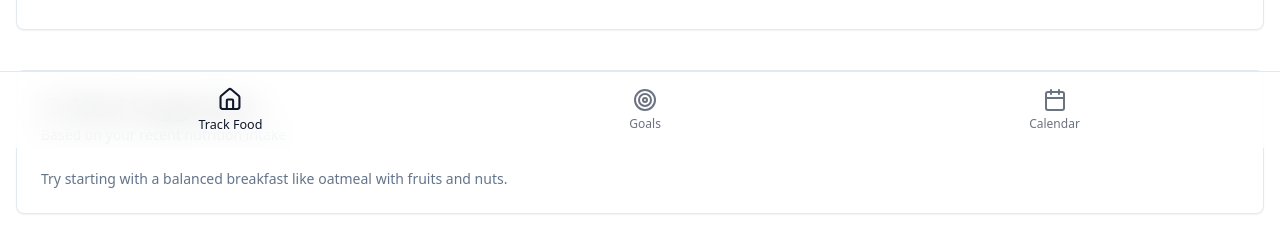
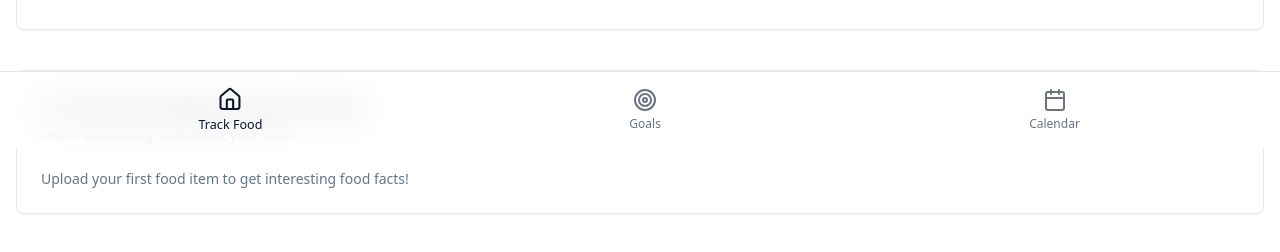
Before and after one commit to Jeevakrishna/food-focus-ai-32, a React (Vite) app: page / in a window 1280 px wide. Shown: the part 652-904 px from the top of the page. Built offline with nearby package versions, Linux system fonts and the light colour scheme.

Commit message:
Add fun fact feature
Implement a fun fact display below today's entries in the food tracking application. Each time a food item is uploaded, a fun fact related to that food will be shown to enhance user engagement.
[skip gpt_engineer]

```diff
--- /dev/null
+++ b/src/components/food/FoodFacts.tsx
@@ -0,0 +1,66 @@
+import { Brain } from "lucide-react";
+import {
+  Card,
+  CardContent,
+  CardDescription,
+  CardHeader,
+  CardTitle,
+} from "@/components/ui/card";
+
+interface FoodEntry {
+  description: string;
+  calories: number;
+  protein: number;
+  carbs: number;
+  fat: number;
+  timestamp: string;
+}
+
+interface FoodFactsProps {
+  entries: FoodEntry[];
+}
+
+export const FoodFacts = ({ entries }: FoodFactsProps) => {
+  const getFunFact = () => {
+    if (entries.length === 0) {
+      return "Upload your first food item to get interesting food facts!";
+    }
+
+    const lastEntry = entries[entries.length - 1];
+    const foodName = lastEntry.description.toLowerCase();
+
+    // Add more food facts as needed
+    const foodFacts: { [key: string]: string } = {
+      banana: "Bananas are technically berries, and they float in water because they are 75% water!",
+      apple: "Apples are members of the rose family, along with pears and plums.",
+      chicken: "Chicken is one of the most protein-rich foods, with about 31g of protein per 100g!",
+      rice: "Rice has been cultivated for more than 10,000 years and feeds half the world's population.",
+      egg: "An egg's shell can have up to 17,000 tiny pores on its surface.",
+      default: "Every food you eat has a unique story and nutritional profile that contributes to your health!"
+    };
+
+    // Check if we have a specific fact for this food
+    for (const [key, fact] of Object.entries(foodFacts)) {
+      if (foodName.includes(key)) {
+        return `Did you know that ${fact}`;
+      }
+    }
+
+    return foodFacts.default;
+  };
+
+  return (
+    <Card>
+      <CardHeader>
+        <CardTitle className="flex items-center gap-2">
+          <Brain className="w-5 h-5" />
+          Fun Fact About Your Food
+        </CardTitle>
+        <CardDescription>Learn something new about your food</CardDescription>
+      </CardHeader>
+      <CardContent>
+        <p className="text-sm text-muted-foreground">{getFunFact()}</p>
+      </CardContent>
+    </Card>
+  );
+};
--- a/src/pages/Index.tsx
+++ b/src/pages/Index.tsx
@@ -7,6 +7,7 @@ import { ThemeToggle } from "@/components/theme/ThemeToggle";
 import { CameraCapture } from "@/components/food/CameraCapture";
 import { FoodEntryList } from "@/components/food/FoodEntryList";
 import { FoodInsights } from "@/components/food/FoodInsights";
+import { FoodFacts } from "@/components/food/FoodFacts";
 import { DailyProgress } from "@/components/food/DailyProgress";
 import { supabase } from "@/integrations/supabase/client";
 import {
@@ -166,6 +167,9 @@ const Index = () => {
 
           <FoodEntryList entries={getTodayEntries()} title="Today's Entries" />
           <div className="mt-4">
+            <FoodFacts entries={entries} />
+          </div>
+          <div className="mt-4">
             <FoodInsights entries={entries} />
           </div>
         </div>
```
